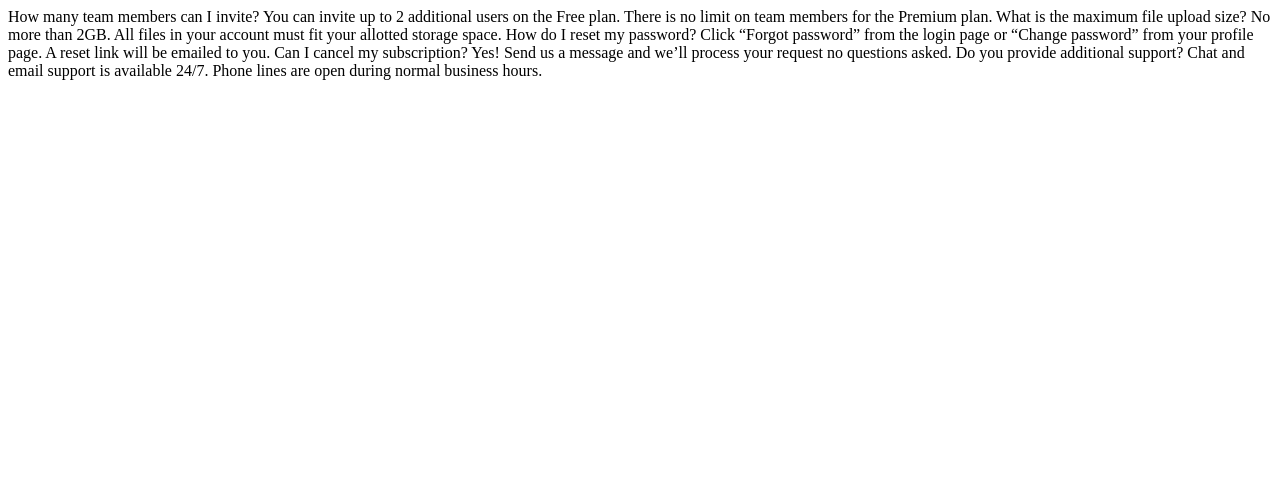
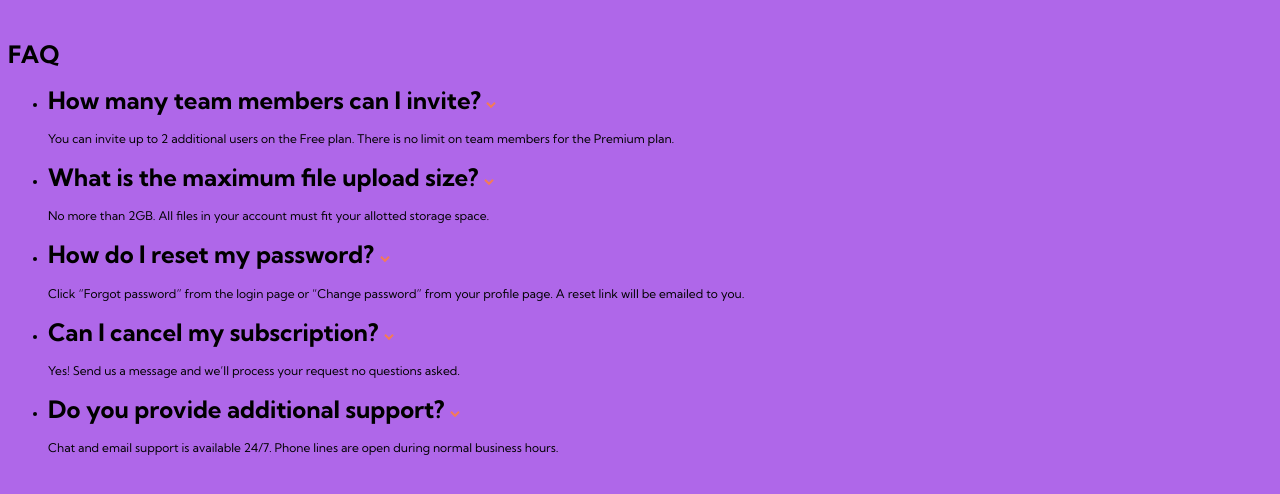
Before and after one commit to mo-adell/accordion-card, a website: page index.html in a window 1280 px wide. Drawn offline with Linux system fonts and the light colour scheme.

Commit message:
initial commit

```diff
--- a/index.html
+++ b/index.html
@@ -3,26 +3,70 @@
 <head>
   <meta charset="UTF-8">
   <meta name="viewport" content="width=device-width, initial-scale=1.0">
+  <link href="https://fonts.googleapis.com/css2?family=Kumbh+Sans:wght@400;700&display=swap" rel="stylesheet">
   <link rel="stylesheet" href="build/css/style.css">
-  <title>Frontend Mentor | FAQ Accordion Card</title>
+  <title>FAQ Accordion Card</title>
 </head>
 <body>
-  How many team members can I invite?
-  You can invite up to 2 additional users on the Free plan. There is no limit on
-  team members for the Premium plan.
+  <main>
+    <div class="card">
+      <div class="images">
+        <img src="" alt="">
+      </div>
+      <div class="text">
+        <h1>FAQ</h1>
+        <ul>
+          <li>
+            <h1>
+              How many team members can I invite? <img src="build/images/icon-arrow-down.svg" alt="">
+            </h1>
+            <p>
+              You can invite up to 2 additional users on the Free plan. There is no limit on
+              team members for the Premium plan.
+            </p>
+          </li>
+          <li>
+            <h1>
+              What is the maximum file upload size? <img src="build/images/icon-arrow-down.svg" alt="">
+            </h1>
+            <p>
+              No more than 2GB. All files in your account must fit your allotted storage space.
+            </p>
+          </li>
+          <li>
+            <h1>
+              How do I reset my password? <img src="build/images/icon-arrow-down.svg" alt="">
+            </h1>
+            <p>
+              Click “Forgot password” from the login page or “Change password” from your profile page.
+              A reset link will be emailed to you.
+            </p>
+          </li>
+          <li>
+            <h1>
+              Can I cancel my subscription? <img src="build/images/icon-arrow-down.svg" alt="">
+            </h1>
+            <p>
+              Yes! Send us a message and we’ll process your request no questions asked.
+            </p>
+          </li>
+          <li>
+            <h1>
+              Do you provide additional support? <img src="build/images/icon-arrow-down.svg" alt="">
+            </h1>
+            <p>
+              Chat and email support is available 24/7. Phone lines are open during normal business hours.
+            </p>
+          </li>
+        </ul>
 
-  What is the maximum file upload size?
-  No more than 2GB. All files in your account must fit your allotted storage space.
+      </div>
+    </div>
+  </main>
 
-  How do I reset my password?
-  Click “Forgot password” from the login page or “Change password” from your profile page.
-  A reset link will be emailed to you.
 
-  Can I cancel my subscription?
-  Yes! Send us a message and we’ll process your request no questions asked.
 
-  Do you provide additional support?
-  Chat and email support is available 24/7. Phone lines are open during normal business hours.
+
 
 </body>
 </html>
--- a/src/scss/_variables.scss
+++ b/src/scss/_variables.scss
@@ -0,0 +1,14 @@
+//colors
+$text-blue       : hsl(238, 29%, 16%);
+$text-red        : hsl(14, 88%, 65%);
+$bg-violet       : hsl(273, 75%, 66%);
+$bg-blue         : hsl(240, 73%, 65%);
+$text-darkBlue   : hsl(237, 12%, 33%);
+$text-grayBlue   : hsl(240, 6%, 50%);
+$divider         : hsl(240, 5%, 91%);
+
+
+//font
+$font-size   :  12px;
+$font-stack1 :  400 $font-size 'Kumbh Sans', sans-serif;
+$font-stack2 :  700 $font-size 'Kumbh Sans', sans-serif;
--- a/src/scss/main.scss
+++ b/src/scss/main.scss
@@ -0,0 +1,6 @@
+@import 'variables';
+
+body {
+    background-color: $bg-violet;
+    font: $font-stack1;
+}
```
Also changed, not shown: build/css/style.css.
